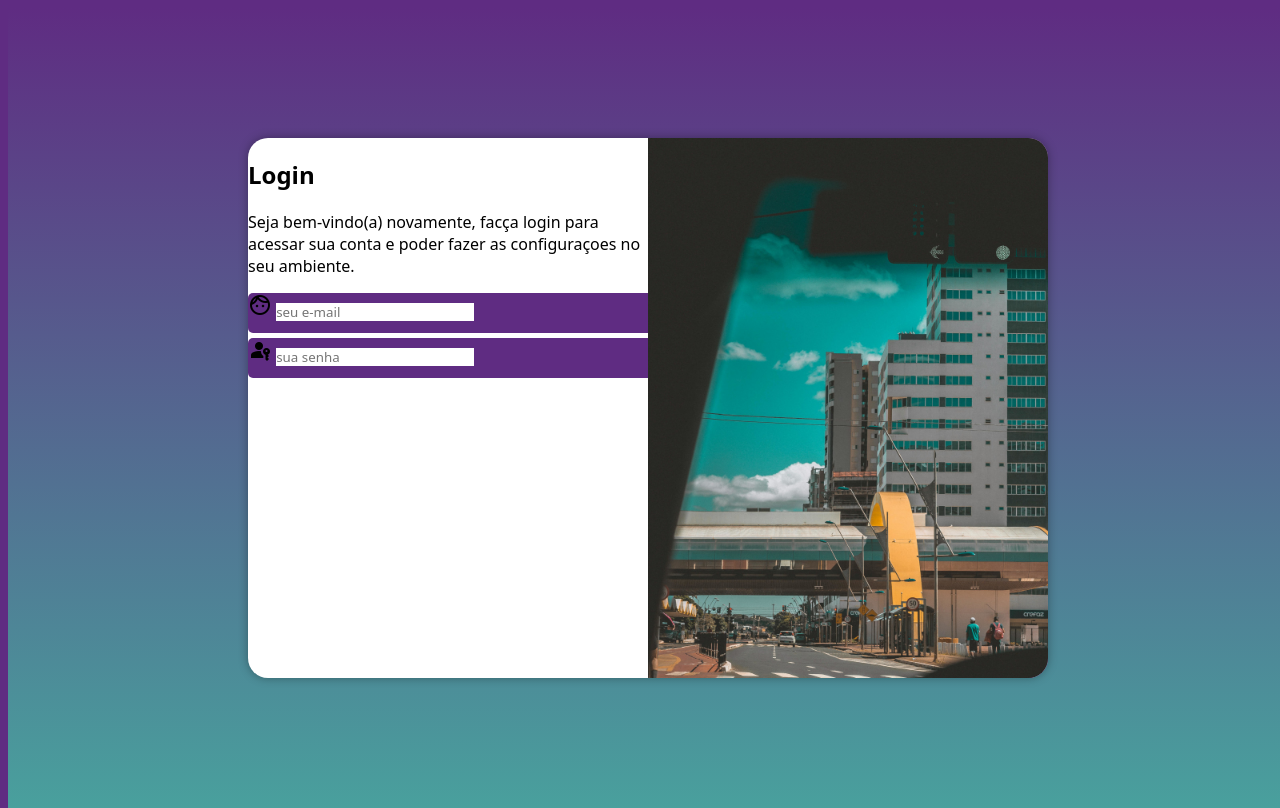
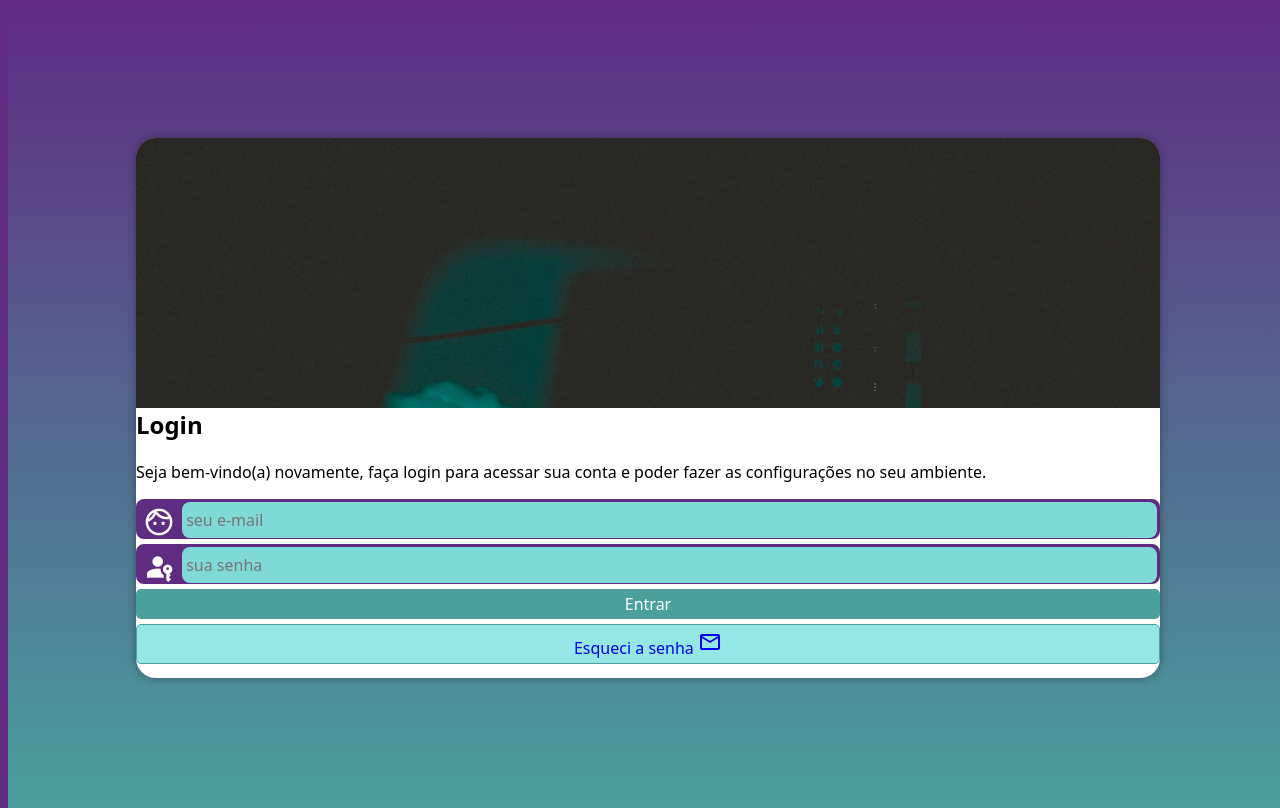
Before and after one commit to Apenassam/projeto-login, a plain HTML site: page index.html in a window 1280 px wide. Drawn offline with nearby package versions, Linux system fonts and the light colour scheme.

Commit message:
exercicio resolvido

```diff
--- a/estilos/media-query.css
+++ b/estilos/media-query.css
@@ -1,11 +1,12 @@
 @charset "UTF8";
 
-@media screen and (min-width: 768px) and (max-width:992px){
+@media screen and (min-width: 768px) and (max-width:991px){
     body{
         background-image: linear-gradient(to top,#49a09d, #5f2c82);
     }
     section#login {
         width: 80vw;
+
 
     }
     section#login > div#imagem {
@@ -24,22 +25,24 @@
         background-image: linear-gradient(to top,#49a09d, #5f2c82);
     }
     section#login {
-        width: 800px;
+        width: 80vw;
+
 
     }
     section#login > div#imagem {
-        float: right;
-        width: 50%;
-        height: 100%;
+        float: left;
+        width: 100%;
+        height: 50%;
     }
     section#login > div#formulario > h1  {
-        float: top;
-        width: 50%;
+        float: right;
+        width: 30%;
     }
     div#formulario > h1 {
         font-size: 2em;
     }
     div#formulario > p{
-        font-size: 1.2em;
+        font-size: 1.em;
+        margin: 20px;
     }
 }
--- a/estilos/style.css
+++ b/estilos/style.css
@@ -25,17 +25,15 @@ section#login {
     position: absolute;
     top: 50%;
     left: 50%;
-    transform: translate(-50%, -50%);
+    background-color: white;
     overflow: hidden;
-
-    background-color: white;
     width: 250px;
     height: 540px;
     border-radius: 20px;
     box-shadow: 0px 0px 10px #00000056;
-
     transition: width .3s, height .3s;
     transition-timing-function: ease;
+    transform: translate(-50%, -50%);
 
 }
 section#login > div#imagem {
@@ -55,22 +53,44 @@ div#formulario > h1 {
     margin-bottom: 10px;
 
 }
-div#formulario > p{
+div#formulario > p {
     font-size: 0.8em;
 
 }
 form > div.campo {
     background-color: #5f2c82;
+    border: 2px solid #5f2c82;
     width: 100%;
     display: block;
     height: 40px;
-    border-radius: 5px;
+    border-radius: 8px;
     margin: 5px 0px ;
 }
-div.campo > label{
+div.campo > label {
     display: none;
 }
-form > input[type=submit] {
+div.campo > span {
+    color: white;
+    font-size: 2em;
+    width: 40px;
+    padding: 5px;
+}
+div.campo > input {
+    background-color: #7fdad7;
+    font-size: 1em;
+    width: calc(100% - 45px);
+    height: 100%;
+    border: 0px;
+    border-radius: 8px;
+    padding: 4px;
+    transform:translateY(-12px) ;
+
+}
+div.campo > input:focus-within {
+    background-color: white;
+    border: 0px;
+}
+    form > input[type=submit] {
     display: block;
     font-size: 1em;
     width: 100%;
@@ -101,7 +121,7 @@ form > a.botao:hover {
     background-color: #647b7a;
 }
 
-form > a.botao > i {
+form > a.botao > span{
     font-size: 0.8em;
 
 }
--- a/index.html
+++ b/index.html
@@ -11,36 +11,25 @@
 <body>
     <main>
         <section id="login">
-            <div id="imagem">
-
-            </div>
-            <div id="formularios ">
+            <div id="imagem"></div>
+            <div id="formularios">
                 <h1>Login</h1>
-                <p>Seja bem-vindo(a) novamente, facça login para acessar sua conta e poder fazer as configuraçoes no seu ambiente.</p>
+                <p>Seja bem-vindo(a) novamente, faça login para acessar sua conta e poder fazer as configurações no seu ambiente.</p>
                 <form action="login.php" method="post" autocomplete="on">
                     <div class="campo">
-                        <span class="material-symbols-outlined">
-                            face
-                            </span>
+                        <span class="material-symbols-outlined">face</span>
                         <input type="email" name="login" id="ilogin" placeholder="seu e-mail" autocomplete="email" required maxlength="30">
                         <label for="ilogin">login</label>
                     </div>
                     <div class="campo">
-                        <span class="material-symbols-outlined">
-                            passkey
-                            </span>
-                        <input type="password" name="senha" id="isenha" placeholder="sua senha" autocomplete="current-password" equired minlength="8">
+                        <span class="material-symbols-outlined">passkey</span>
+                        <input type="password" name="senha" id="isenha" placeholder="sua senha" autocomplete="current-password" required minlength="8">
                         <label for="isenha">senha</label>
                     </div>
-
                     <input type="submit" value="Entrar">
-                    <a href="Esqueci.html" class="botao">Esqueci a senha <i class="material-icons"> <span class="material-symbols-outlined">
-                        mail
-                        </span></i>
-                    </a>
+                    <a href="Esqueci.html" class="botao">Esqueci a senha <i class="material-icons"><span class="material-symbols-outlined">mail</span></i></a>
                 </form>
             </div>
-
         </section>
     </main>
 </body>
```
